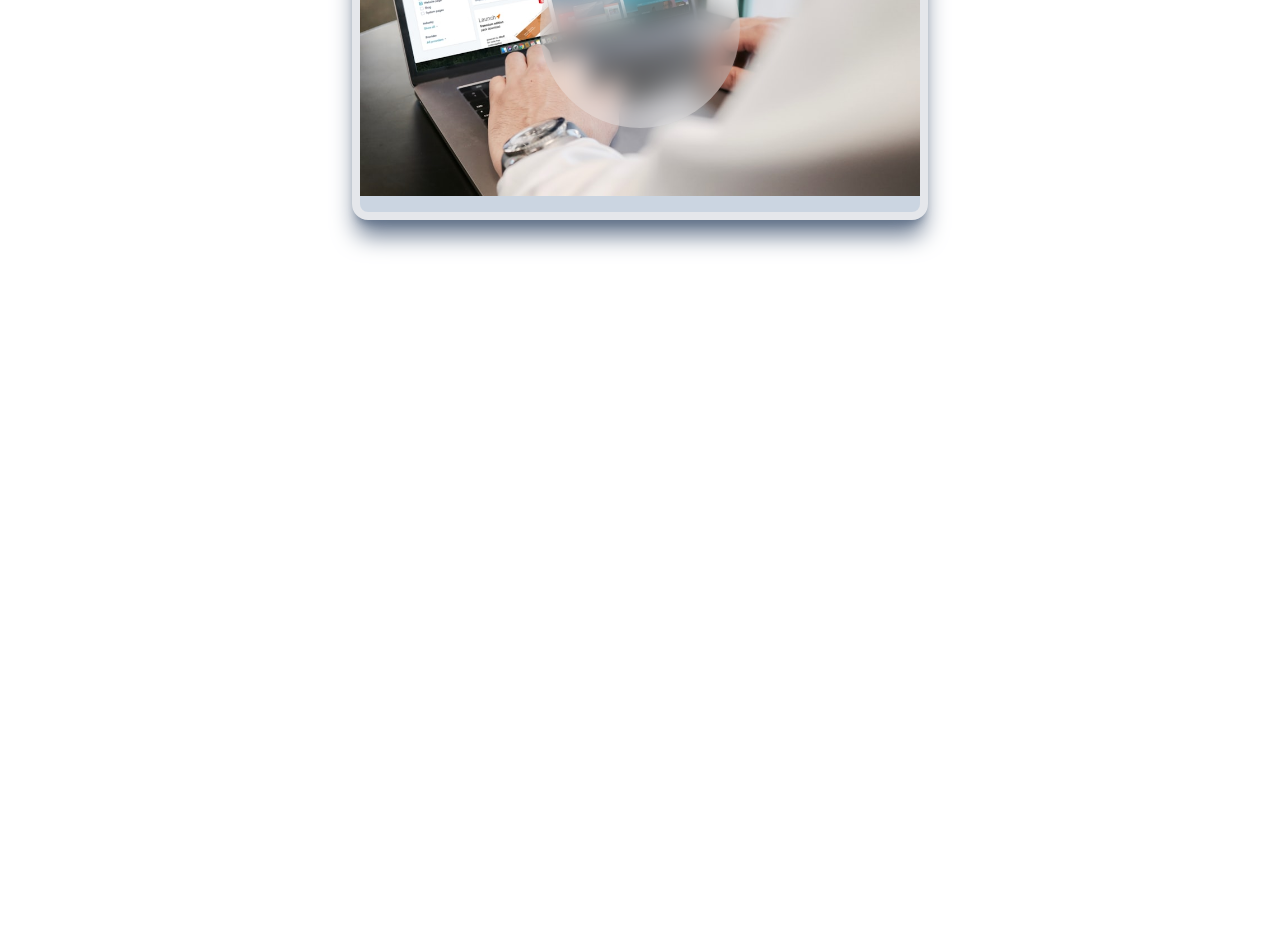
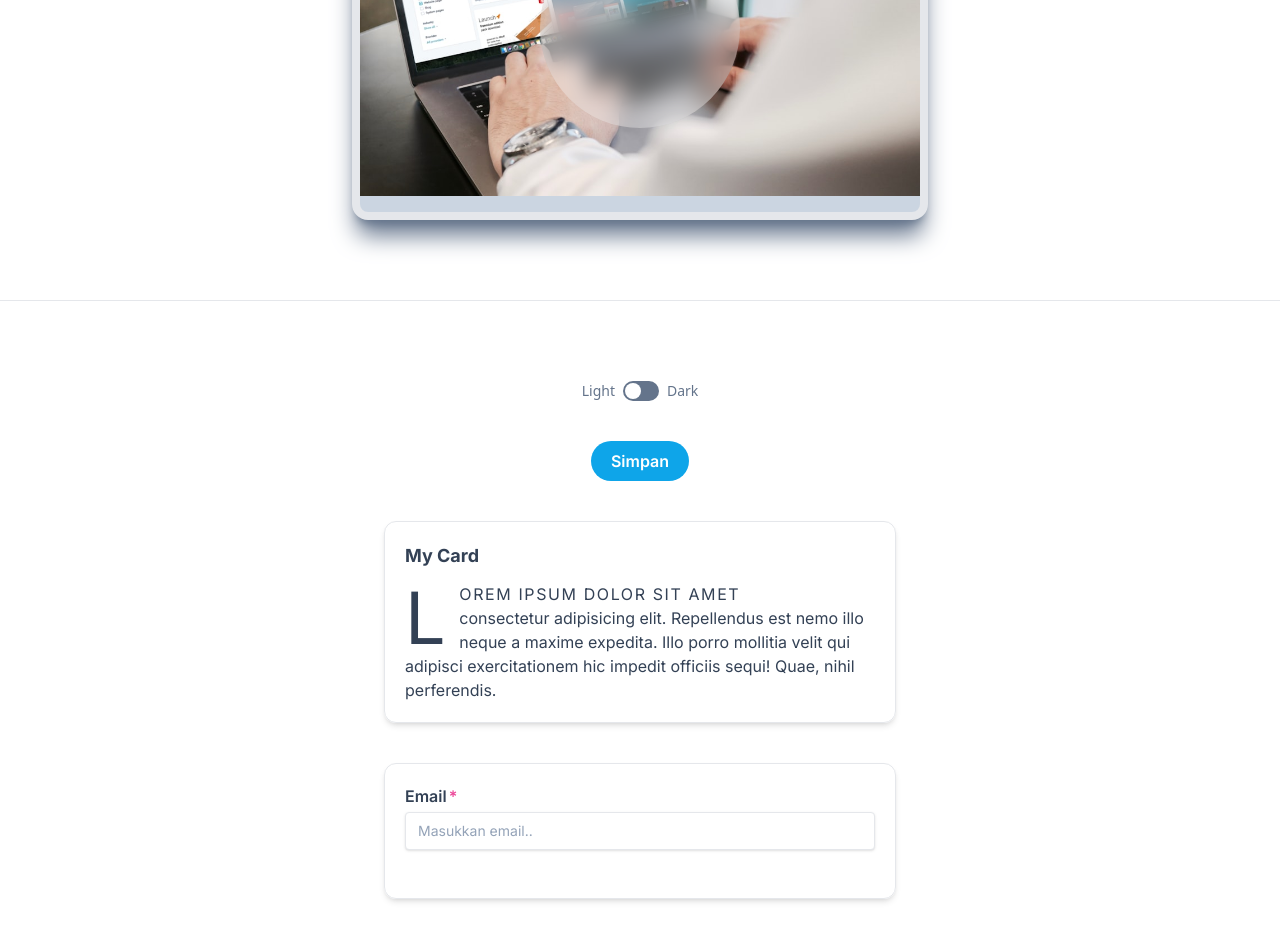
Before and after one commit to christ-saragih/learn-tailwind, a plain HTML site: page index.html in a window 1280 px wide. Shown: the part 1758-2698 px from the top of the page. Before the commit the page ends 2362 px from the top, so only its background shows below. Drawn offline with nearby package versions, Linux system fonts and the light colour scheme.

Commit message:
Pseudo-class & Dark Mode

```diff
--- a/index.html
+++ b/index.html
@@ -14,6 +14,7 @@
     <script src="https://cdn.tailwindcss.com"></script>
     <script>
         tailwind.config = {
+            darkMode: 'class',
             theme: {
                 extend: {
                     spacing: {
@@ -30,9 +31,12 @@
         };
     </script>
     <style type="text/tailwindcss">
+        #toggle:checked ~ label div.toggle-circle {
+            @apply translate-x-4;
+        }
     </style>
 </head>
-<body>
+<body class="dark:bg-slate-800 dark:text-slate-200">
     <h1 class="text-6xl font-bold text-center my-10">Mari Belajar <span class="bg-gradient-to-br from-blue-500 to-red-400 bg-clip-text text-transparent">Tailwind CSS</span></h1>
 
     <section class="mb-10 bg-gradient-to-br from-indigo-200 via-red-300 to-yellow-300">
@@ -64,6 +68,51 @@
         <div class="w-[200px] h-[200px] bg-white/30 m-auto backdrop-blur-md rounded-full"></div>
     </div>
 
+    <hr class="my-20">
+
+    <div class="flex justify-center">
+        <span class="text-sm text-slate-500 mr-2">Light</span>
+        <input type="checkbox" id="toggle" class="hidden">
+        <label for="toggle">
+            <div class="flex items-center w-9 h-5 p-0.5 bg-slate-500 rounded-full cursor-pointer">
+                <div class="toggle-circle w-4 h-4 bg-white rounded-full"></div>
+            </div>
+        </label>
+        <span class="text-sm text-slate-500 ml-2">Dark</span>
+    </div>
+
+    <button class="bg-sky-500 text-white font-semibold font-inter my-10 px-5 py-2 block mx-auto rounded-full hover:bg-sky-600 active:bg-sky-700 focus:ring focus:ring-sky-300
+                    dark:bg-slate-300 dark:text-slate-800 dark:hover:text-slate-900 dark:hover:bg-slate-200 dark:active:bg-slate-100 dark:focus:ring-slate-300">Simpan</button>
+
+    <div class="max-w-lg my-10 p-5 mx-auto border rounded-xl shadow-md font-inter hover:bg-sky-500 group
+                dark:hover:bg-slate-300">
+        <h5 class="font-bold text-slate-700 text-lg mb-3 group-hover:text-white dark:group-hover:text-slate-800">My Card</h5>
+        <p class="text-slate-700 group-hover:text-white selection:bg-lime-300 selection:text-slate-700
+                    first-line:uppercase first-line:tracking-widest first-letter:text-7xl first-letter:float-left first-letter:mr-3
+                    dark:group-hover:text-slate-800">Lorem ipsum dolor sit amet consectetur adipisicing elit. Repellendus est nemo illo neque a maxime expedita. Illo porro mollitia velit qui adipisci exercitationem hic impedit officiis sequi! Quae, nihil perferendis.</p>
+    </div>
+
+    <div class="max-w-lg my-10 p-5 mx-auto rounded-xl shadow-md font-inter border">
+        <form action="">
+            <label for="email">
+                <span class="text-slate-700 font-semibold block mb-1 after:content-['*'] after:text-pink-500 after:ml-0.5">Email</span>
+                <input type="email" id="email" placeholder="Masukkan email.." class="px-3 py-2 border shadow rounded w-full block text-sm
+                placeholder:text-slate-400 focus:outline-none focus:ring-1 focus:ring-sky-500 focus:border-sky-500
+                invalid:text-pink-700 invalid:focus:ring-pink-700 invalid:focus:border-pink-700 peer">
+                <p class="text-sm m-1 text-pink-700 invisible peer-invalid:visible">Email tidak valid</p>
+            </label>
+        </form>
+    </div>
+
     <div class="mb-96"></div>
+
+    <script>
+        const checkbox = document.querySelector('#toggle');
+        const html = document.querySelector('html');
+
+        checkbox.addEventListener('click', function() {
+            checkbox.checked ? html.classList.add('dark') : html.classList.remove('dark');
+        })
+    </script>
 </body>
 </html>
```
